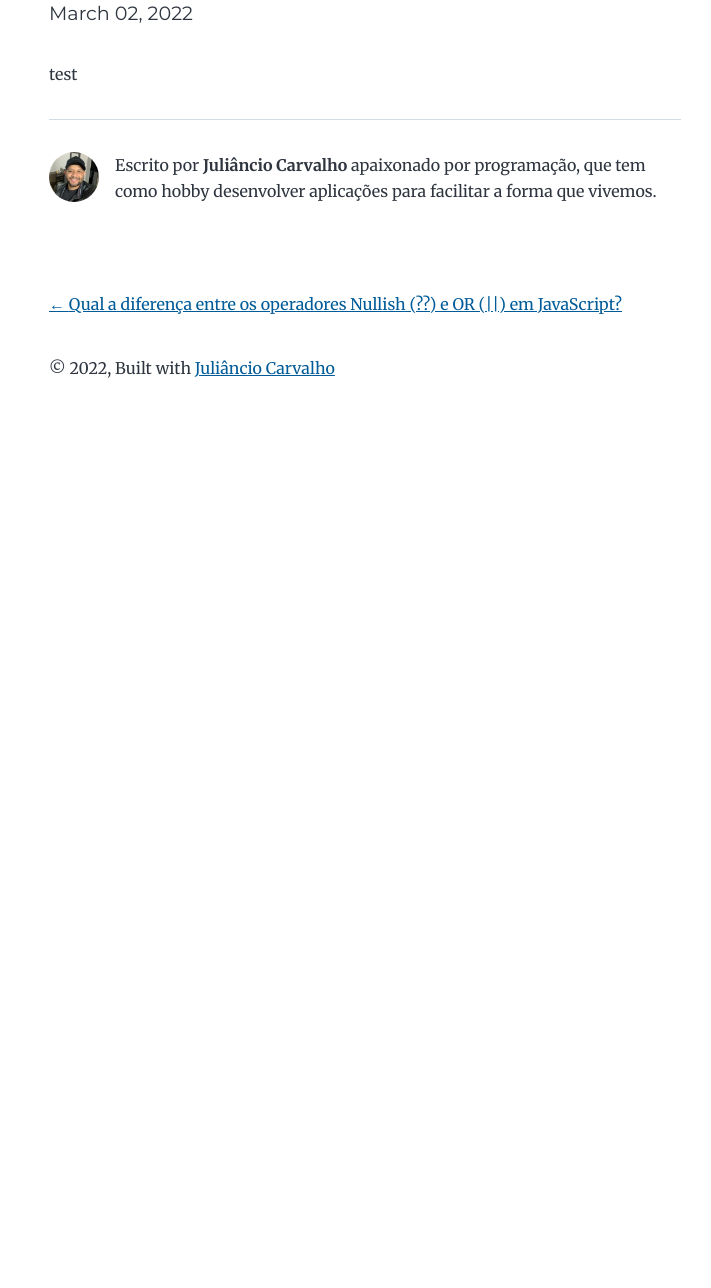
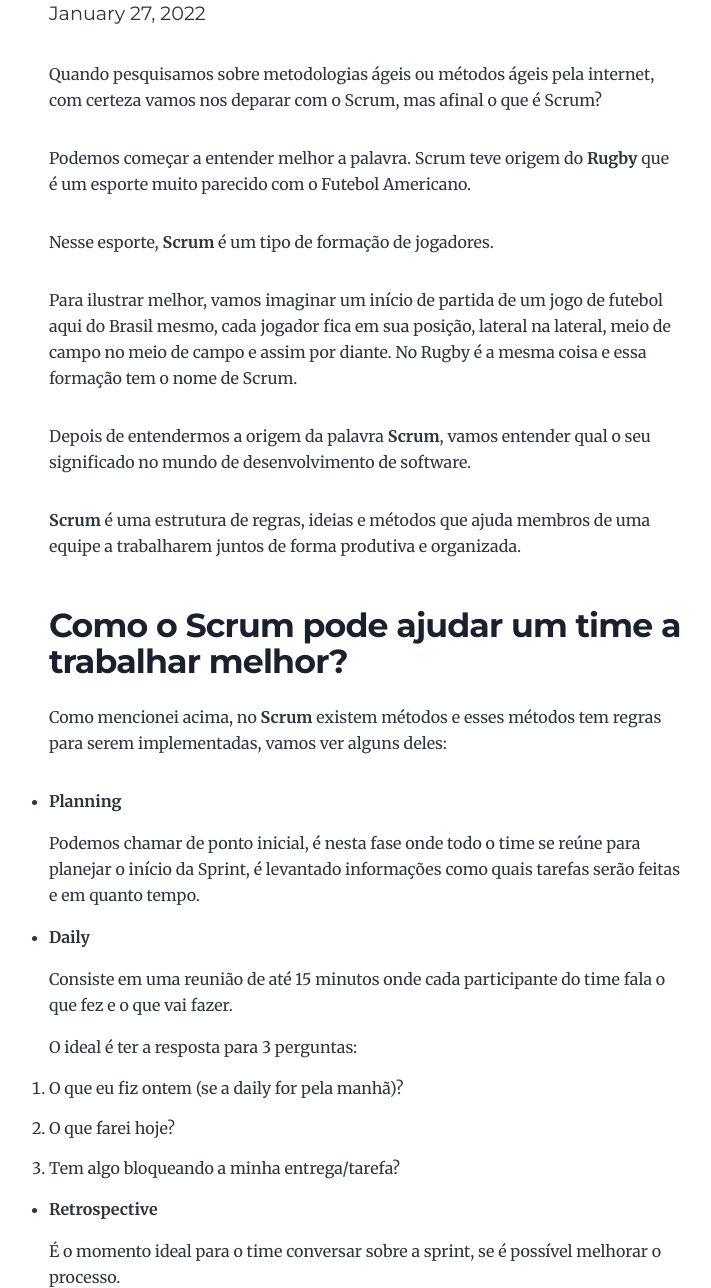
Before and after one commit to juliancioc/blog-frontend, a Gatsby site: page /test/ in a window 1280 px wide. Shown: the part 179-1467 px from the top of the page, without its empty margins (275-986 px from the left). Before the commit the page ends 800 px from the top, so only its background shows below. Built offline with nearby package versions, Linux system fonts and the light colour scheme; Gatsby itself is replaced by a stand-in of ours.

Commit message:
Update Blog “test”

```diff
--- a/content/blog/test.md
+++ b/content/blog/test.md
@@ -1,6 +1,59 @@
 ---
-path: test
-date: 2022-03-02T00:53:15.592Z
-title: test
+path: o-que-e-scrum
+date: 2022-01-27T00:53:15.592Z
+title: O que é Scrum?
 ---
-test
+<!--StartFragment-->
+
+Quando pesquisamos sobre metodologias ágeis ou métodos ágeis pela internet, com certeza vamos nos deparar com o Scrum, mas afinal o que é Scrum?
+
+Podemos começar a entender melhor a palavra. Scrum teve origem do **Rugby** que é um esporte muito parecido com o Futebol Americano.
+
+Nesse esporte, **Scrum** é um tipo de formação de jogadores.
+
+Para ilustrar melhor, vamos imaginar um início de partida de um jogo de futebol aqui do Brasil mesmo, cada jogador fica em sua posição, lateral na lateral, meio de campo no meio de campo e assim por diante. No Rugby é a mesma coisa e essa formação tem o nome de Scrum.
+
+Depois de entendermos a origem da palavra **Scrum**, vamos entender qual o seu significado no mundo de desenvolvimento de software.
+
+**Scrum** é uma estrutura de regras, ideias e métodos que ajuda membros de uma equipe a trabalharem juntos de forma produtiva e organizada.
+
+<!--EndFragment-->
+
+<!--StartFragment-->
+
+## Como o Scrum pode ajudar um time a trabalhar melhor?
+
+<!--EndFragment-->
+
+<!--StartFragment-->
+
+Como mencionei acima, no **Scrum** existem métodos e esses métodos tem regras para serem implementadas, vamos ver alguns deles:
+
+* **Planning**
+
+  Podemos chamar de ponto inicial, é nesta fase onde todo o time se reúne para planejar o início da Sprint, é levantado informações como quais tarefas serão feitas e em quanto tempo.
+* **Daily**
+
+  Consiste em uma reunião de até 15 minutos onde cada participante do time fala o que fez e o que vai fazer.
+
+  O ideal é ter a resposta para 3 perguntas:
+
+  1. O que eu fiz ontem (se a daily for pela manhã)?
+  2. O que farei hoje?
+  3. Tem algo bloqueando a minha entrega/tarefa?
+* **Retrospective**
+
+  É o momento ideal para o time conversar sobre a sprint, se é possível melhorar o processo.
+
+  Ajuda a entender se o trabalho está indo bem e se o produto será entregue com a melhor qualidade possível.
+* **Reviews**
+
+  No final da sprint é realizado uma demonstração do trabalho de todo o time ou individual.
+
+  Dessa forma o cliente ou Product Owner entende se o produto está de acordo com as suas expectativas.
+
+  Nesta ocasião é comum surgir novas ideias de funcionalidades e receber um feedback da entrega.
+
+Tenha em mente que há muitos outros elementos dentro do Scrum mas basicamente esses são os mais utilizados.
+
+<!--EndFragment-->
```
